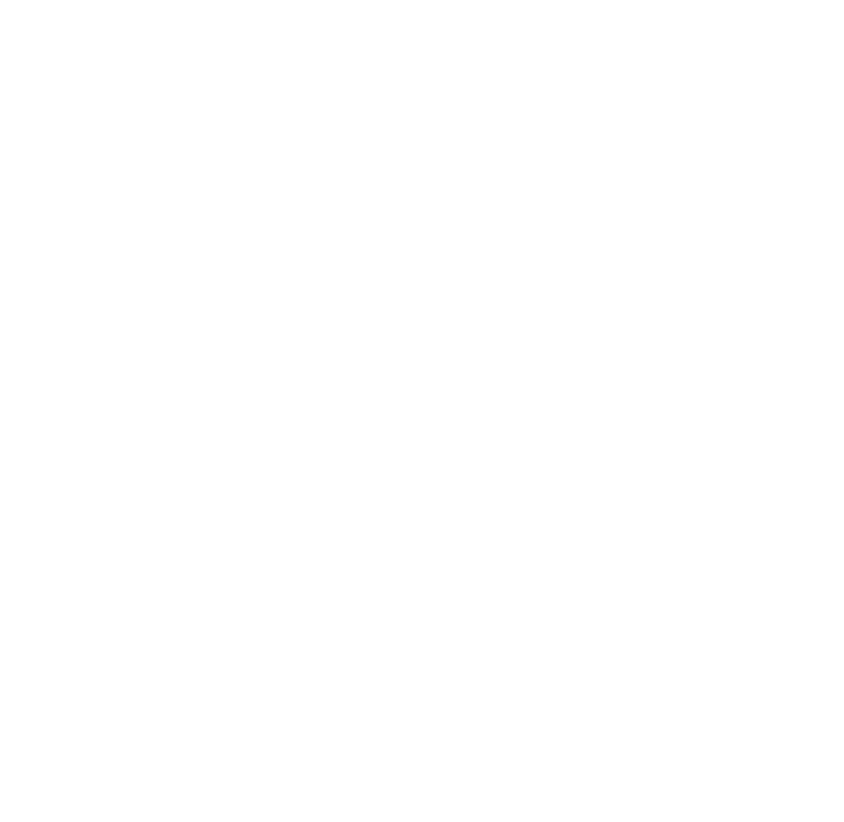
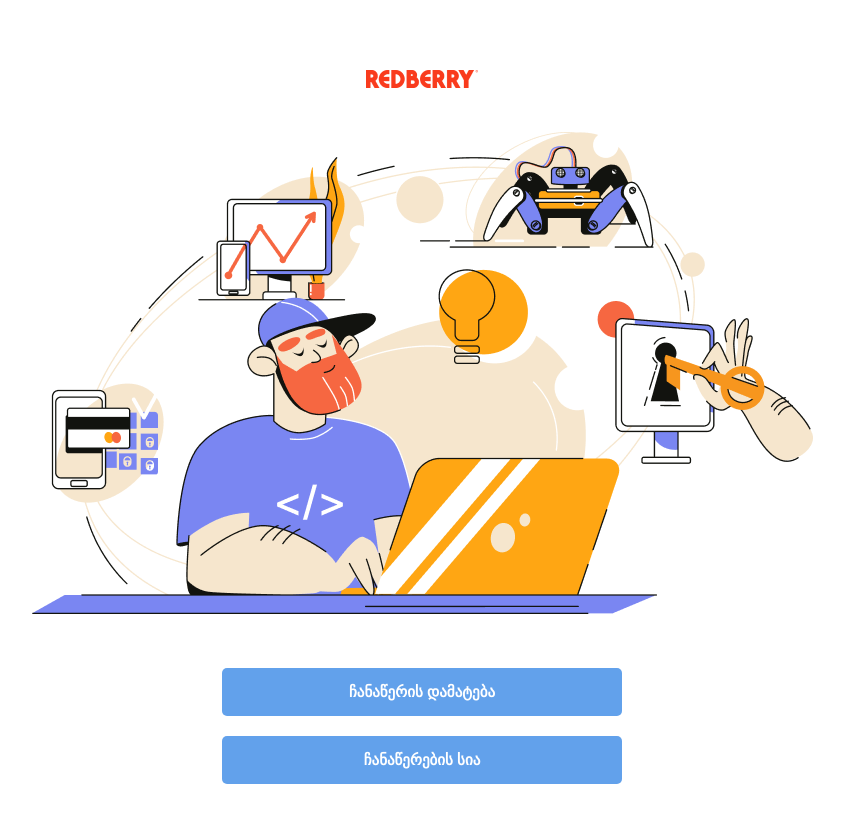
Before and after one commit to AnnieSlip/Laptops-Project, a website: page index.html in a window 1280 px wide. Shown: the whole page, without its empty margins (218-1062 px from the left). Before the commit the page ends 800 px from the top, so only its background shows below. Drawn offline with Linux system fonts and the light colour scheme.

Commit message:
First page styles

```diff
--- a/CSS/main.css
+++ b/CSS/main.css
@@ -0,0 +1,47 @@
+:root {
+  --blue: #62a1eb;
+  --white: #ffffff;
+  --gray: #ebebeb;
+  --light-blue: #e7f0f8;
+  --red: #e52f2f;
+  --light-red: #fff1f1;
+  --dark-blue: #1a5dab;
+}
+
+body {
+  margin: 0;
+  padding: 0;
+  box-sizing: border-box;
+  height: 100vh;
+}
+
+button {
+  background-color: var(--blue);
+  color: var(--white);
+  border-radius: 5px;
+  padding: 15px;
+  font-size: 15px;
+  font-weight: 600;
+  margin: 10px 0;
+  border: none;
+}
+
+button:hover {
+  background-color: var(--dark-blue);
+}
+
+.container {
+  display: flex;
+  flex-direction: column;
+  align-items: center;
+  padding: 50px;
+}
+
+.container-box {
+  margin: 20px 0px;
+}
+
+/* FIRST PAGE CSS */
+.first-page-btn {
+  width: 400px;
+}
--- a/index.html
+++ b/index.html
@@ -8,6 +8,25 @@
   </head>
 
   <body>
+    <div class="container">
+      <div class="container-box">
+        <img src="/Photos/Redberry.png" alt="redberry logo" />
+      </div>
+
+      <div class="container-box">
+        <img src="/Photos/First-page.png" alt="Man with computer" />
+      </div>
+      <div class="container-box">
+        <div>
+          <button type="button" class="first-page-btn">
+            ჩანაწერის დამატება
+          </button>
+        </div>
+        <div>
+          <button type="button" class="first-page-btn">ჩანაწერების სია</button>
+        </div>
+      </div>
+    </div>
     <script src="script.js"></script>
   </body>
 </html>
```
